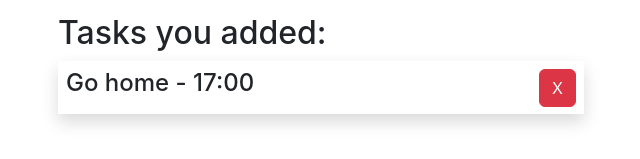
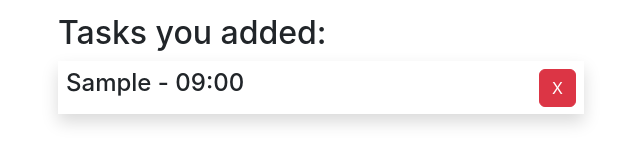
Before and after one commit to ortub10/react_hooks_monkeys, a React (Create React App) app in the folder exercise_todo_list/: page / in a window 1280 px wide. Both pictures are taken after typing "Sample" into the empty fields and a click on the button "Add task". Shown: the part 306-465 px from the top of the page, without its empty margins (319-959 px from the left). Built offline with nearby package versions, Linux system fonts and the light colour scheme.

Commit message:
part 4 - displaying task list and reset event

```diff
--- a/exercise_todo_list/src/components/appTodo.js
+++ b/exercise_todo_list/src/components/appTodo.js
@@ -3,20 +3,22 @@ import TaskInput from "./taskInput";
 import TaskList from "./taskList";
 
 function AppTodo() {
-  const [taskAsr, setTaskAsr] = useState([]);
+  const [taskAr, setTaskAr] = useState([]);
 
   const addTask = (_itemTask) => {
-    setTaskAsr((prev) => {
-      return [...prev, _itemTask];
-    });
+    setTaskAr((prev) => [...prev, _itemTask]);
+  };
+
+  const removeAllTasks = () => {
+    setTaskAr([]);
   };
 
   return (
     <div className="container">
       <h1 className="display-4 text-center">TODO list</h1>
       <div className="col-lg-6 p-3 mx-auto">
-        <TaskInput addTask={addTask} />
-        <TaskList taskAsr={taskAsr} />
+        <TaskInput removeAllTasks={removeAllTasks} addTask={addTask} />
+        <TaskList taskAr={taskAr} />
       </div>
     </div>
   );
--- a/exercise_todo_list/src/components/taskInput.js
+++ b/exercise_todo_list/src/components/taskInput.js
@@ -28,7 +28,12 @@ function TaskInput(props) {
         <button onClick={onAddTaskClick} className="btn btn-success me-2">
           Add task
         </button>
-        <button className="btn btn-danger">Reset tasks</button>
+        <button
+          onClick={() => props.removeAllTasks()}
+          className="btn btn-danger"
+        >
+          Reset tasks
+        </button>
       </div>
     </div>
   );
--- a/exercise_todo_list/src/components/taskItem.js
+++ b/exercise_todo_list/src/components/taskItem.js
@@ -1,10 +1,13 @@
 import React from "react";
 
-function TaskItem() {
+function TaskItem(props) {
+  const { name, time } = props.item;
   return (
     <div className="shadow my-2 p-2">
       <button className="btn btn-danger float-end">X</button>
-      <h4>Go home - 17:00</h4>
+      <h4>
+        {name} - {time}
+      </h4>
     </div>
   );
 }
--- a/exercise_todo_list/src/components/taskList.js
+++ b/exercise_todo_list/src/components/taskList.js
@@ -1,11 +1,13 @@
 import React from "react";
 import TaskItem from "./taskItem";
 
-function TaskList() {
+function TaskList(props) {
   return (
     <div>
       <h2>Tasks you added: </h2>
-      <TaskItem />
+      {props.taskAr.map((item) => (
+        <TaskItem key={item.id} item={item} />
+      ))}
     </div>
   );
 }
```
Also changed, not shown: 1 other file (tests, documents, lock files or other folders).
